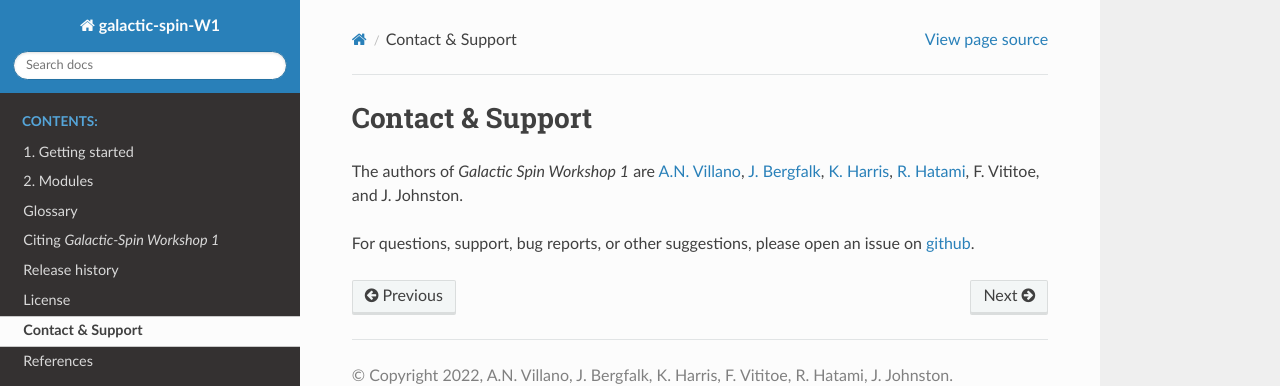
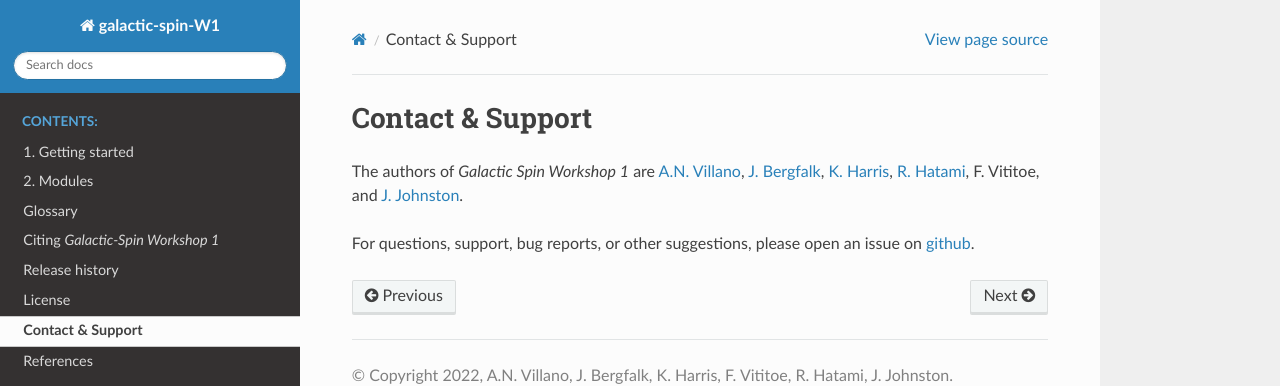
Before and after one commit to villano-lab/galactic-spin-W1, a Sphinx documentation site: the page built from docs/source/07_Contact.rst, in a window 1280 px wide. Shown: the top 386 px of the page. Built offline with Sphinx 7.4.7 and the Read the Docs theme 2.0.0, drawn with Linux system fonts in a browser that asks for light colours; part of the change alters nothing that is shown.

```diff
--- a/docs/source/07_Contact.rst
+++ b/docs/source/07_Contact.rst
@@ -2,7 +2,7 @@
 Contact & Support
 =================
 
-The authors of *Galactic Spin Workshop 1* are `A.N. Villano <https://github.com/villaa>`_, `J. Bergfalk <https://github.com/juditbergfalk>`_, `K. Harris <https://github.com/gerudo7>`_, `R. Hatami <https://github.com/mabs33>`_, F. Vititoe, and J. Johnston.
+The authors of *Galactic Spin Workshop 1* are `A.N. Villano <https://github.com/villaa>`_, `J. Bergfalk <https://github.com/juditbergfalk>`_, `K. Harris <https://github.com/gerudo7>`_, `R. Hatami <https://github.com/mabs33>`_, F. Vititoe, and `J. Johnston <https://github.com/joohlz>`_.
 
 For questions, support, bug reports, or other suggestions, please open an issue
 on `github <https://github.com/villano-lab/galactic-spin-W1/issues>`_.
```
